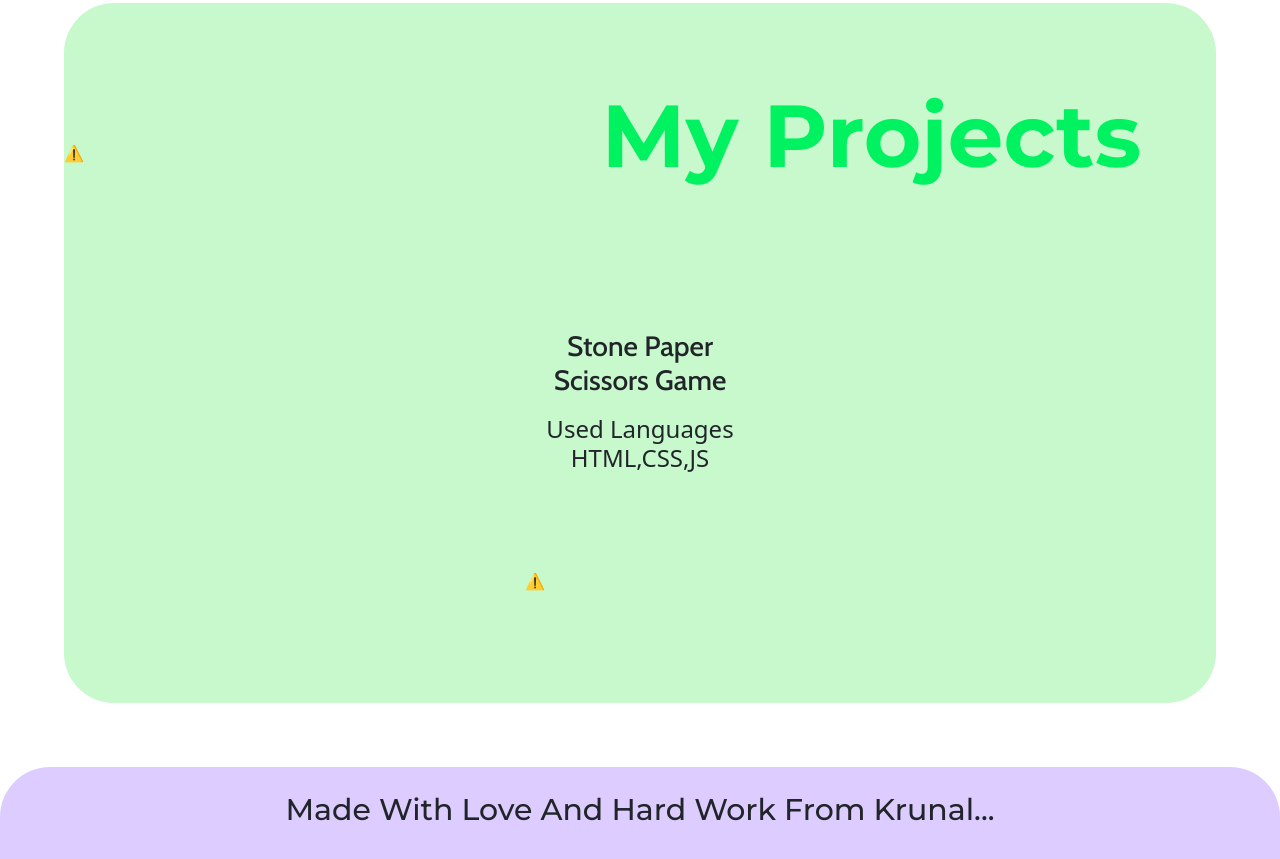
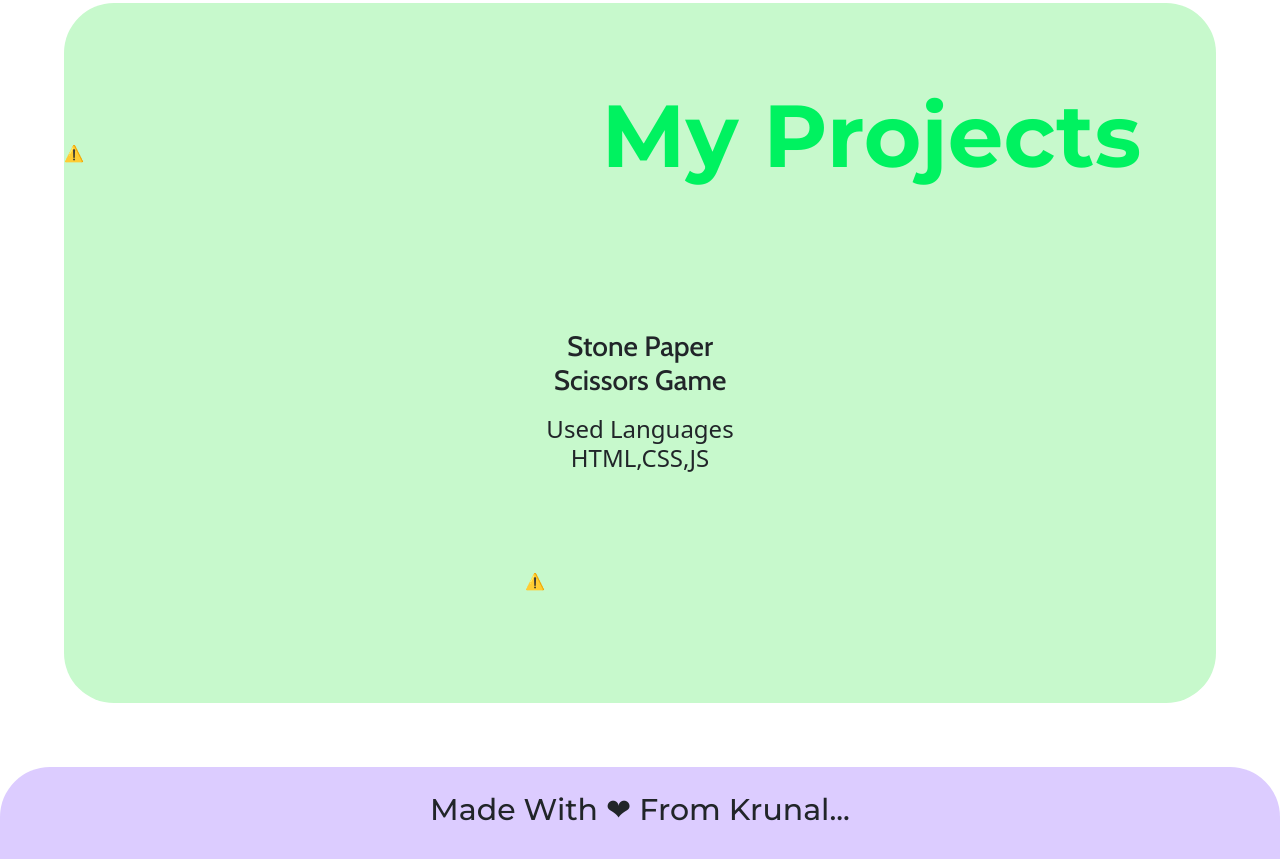
Before and after one commit to KrunalKaneriya/MobileWebsite, a plain HTML site: page index.html in a window 1280 px wide. Shown: the part 2051-2910 px from the top of the page. Drawn offline with nearby package versions, Linux system fonts and the light colour scheme; no server answers.

Commit message:
Update index.html

```diff
--- a/index.html
+++ b/index.html
@@ -5,7 +5,7 @@
     <meta charset="UTF-8">
     <meta http-equiv="X-UA-Compatible" content="IE=edge">
     <meta name="viewport" content="width=device-width, initial-scale=1.0">
-    <title>Document</title>
+    <title>Krunal's Website</title>
     <link rel="stylesheet" href="https://cdn.jsdelivr.net/npm/bootstrap@4.6.0/dist/css/bootstrap.min.css"
         integrity="sha384-B0vP5xmATw1+K9KRQjQERJvTumQW0nPEzvF6L/Z6nronJ3oUOFUFpCjEUQouq2+l" crossorigin="anonymous">
         <link href="https://fonts.googleapis.com/css2?family=Montserrat:wght@400;500;600;700;800&family=Poppins:wght@100;300;400;500;600&display=swap" rel="stylesheet" />
@@ -100,7 +100,7 @@
 
 <center>
 <footer class = "text-footer">
-        <h2>Made With Love And Hard Work From Krunal...</h2>
+        <h2>Made With ❤ From Krunal...</h2>
 </footer>
 </center>
     <script src="https://unpkg.com/@lottiefiles/lottie-player@latest/dist/lottie-player.js"></script>
```
